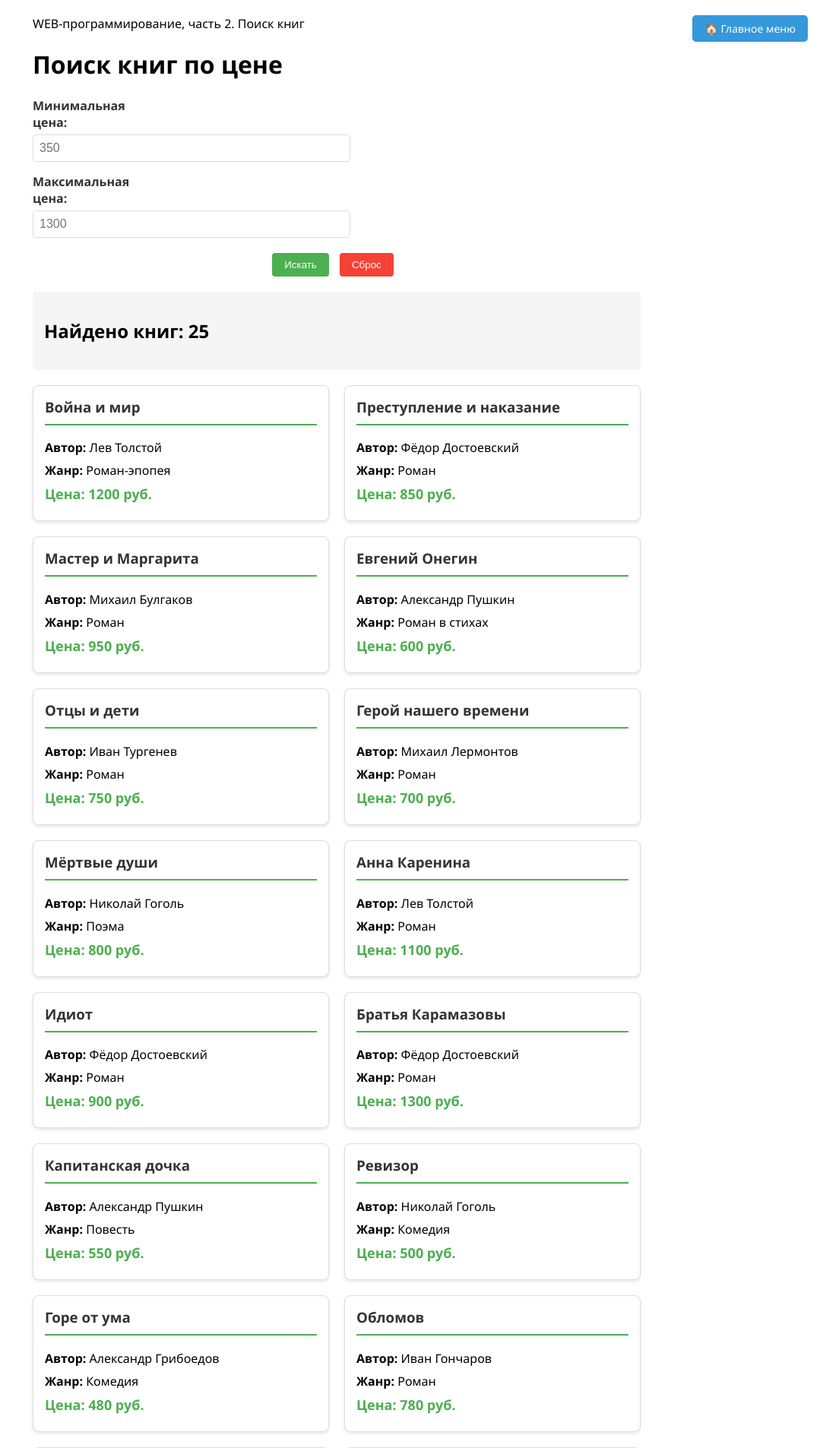
After one commit to Elizaveta2894/web-back-lab, a Flask app: page /lab3/books in a window 1280 px wide. The commit adds this page. Shown: the top 1906 px of the page at 76% size, without its empty margins (197-1280 px from the left). Run offline with Flask 3, Linux system fonts and the light colour scheme.

Commit message:
Доп.задание

```diff
--- a/lab3.py
+++ b/lab3.py
@@ -171,3 +171,74 @@ def settings_clear():
     resp.delete_cookie('bg_color')
     resp.delete_cookie('font_size')
     return resp
+
+
+books_products = [
+    {"name": "Война и мир", "price": 1200, "author": "Лев Толстой", "genre": "Роман-эпопея"},
+    {"name": "Преступление и наказание", "price": 850, "author": "Фёдор Достоевский", "genre": "Роман"},
+    {"name": "Мастер и Маргарита", "price": 950, "author": "Михаил Булгаков", "genre": "Роман"},
+    {"name": "Евгений Онегин", "price": 600, "author": "Александр Пушкин", "genre": "Роман в стихах"},
+    {"name": "Отцы и дети", "price": 750, "author": "Иван Тургенев", "genre": "Роман"},
+    {"name": "Герой нашего времени", "price": 700, "author": "Михаил Лермонтов", "genre": "Роман"},
+    {"name": "Мёртвые души", "price": 800, "author": "Николай Гоголь", "genre": "Поэма"},
+    {"name": "Анна Каренина", "price": 1100, "author": "Лев Толстой", "genre": "Роман"},
+    {"name": "Идиот", "price": 900, "author": "Фёдор Достоевский", "genre": "Роман"},
+    {"name": "Братья Карамазовы", "price": 1300, "author": "Фёдор Достоевский", "genre": "Роман"},
+    {"name": "Капитанская дочка", "price": 550, "author": "Александр Пушкин", "genre": "Повесть"},
+    {"name": "Ревизор", "price": 500, "author": "Николай Гоголь", "genre": "Комедия"},
+    {"name": "Горе от ума", "price": 480, "author": "Александр Грибоедов", "genre": "Комедия"},
+    {"name": "Обломов", "price": 780, "author": "Иван Гончаров", "genre": "Роман"},
+    {"name": "Гроза", "price": 450, "author": "Александр Островский", "genre": "Драма"},
+    {"name": "Бесы", "price": 950, "author": "Фёдор Достоевский", "genre": "Роман"},
+    {"name": "Дубровский", "price": 520, "author": "Александр Пушкин", "genre": "Повесть"},
+    {"name": "Нос", "price": 400, "author": "Николай Гоголь", "genre": "Повесть"},
+    {"name": "Шинель", "price": 420, "author": "Николай Гоголь", "genre": "Повесть"},
+    {"name": "Станционный смотритель", "price": 380, "author": "Александр Пушкин", "genre": "Повесть"},
+    {"name": "Бесприданница", "price": 470, "author": "Александр Островский", "genre": "Драма"},
+    {"name": "Левша", "price": 430, "author": "Николай Лесков", "genre": "Повесть"},
+    {"name": "Очарованный странник", "price": 680, "author": "Николай Лесков", "genre": "Повесть"},
+    {"name": "Детство", "price": 590, "author": "Лев Толстой", "genre": "Повесть"},
+    {"name": "Муму", "price": 350, "author": "Иван Тургенев", "genre": "Рассказ"}
+]
+
+@lab3.route("/lab3/books")
+def books_page():
+    min_price_all = min(b["price"] for b in books_products)
+    max_price_all = max(b["price"] for b in books_products)
+    min_price = request.args.get("min_price", request.cookies.get("min_price", ""))
+    max_price = request.args.get("max_price", request.cookies.get("max_price", ""))
+
+    if "reset" in request.args:
+        resp = make_response(redirect("/lab3/books"))
+        resp.delete_cookie("min_price")
+        resp.delete_cookie("max_price")
+        return resp
+
+    filtered = books_products.copy()
+    if min_price or max_price:
+        try:
+            min_p = int(min_price) if min_price else min_price_all
+            max_p = int(max_price) if max_price else max_price_all
+
+            if min_p > max_p:
+                min_p, max_p = max_p, min_p
+
+            filtered = [b for b in books_products if min_p <= b["price"] <= max_p]
+        except ValueError:
+            filtered = books_products
+
+    resp = make_response(render_template(
+        "lab3/books.html",
+        books=filtered,
+        min_price=min_price,
+        max_price=max_price,
+        min_price_all=min_price_all,
+        max_price_all=max_price_all,
+        count=len(filtered)
+    ))
+
+    if min_price or max_price:
+        resp.set_cookie("min_price", min_price)
+        resp.set_cookie("max_price", max_price)
+
+    return resp
--- a/static/main.css
+++ b/static/main.css
@@ -200,7 +200,6 @@ button {
     cursor: pointer;
 }
 
-/* Стили для формы железнодорожного билета */
 .form-group {
     margin-bottom: 20px;
 }
@@ -232,7 +231,6 @@ button {
     margin-right: 8px;
 }
 
-/* Стили для билета */
 .ticket-container {
     max-width: 600px;
     margin: 0 auto;
@@ -318,3 +316,81 @@ button {
 .ticket-actions .button {
     margin: 0 10px;
 }
+
+.form-group {
+    margin-bottom: 15px;
+}
+
+.form-group label {
+    display: block;
+    margin-bottom: 5px;
+    font-weight: bold;
+}
+
+.form-group input {
+    padding: 8px;
+    border: 1px solid #ddd;
+    border-radius: 4px;
+    width: 200px;
+}
+
+.form-actions {
+    margin: 20px 0;
+}
+
+.form-actions .button {
+    margin-right: 10px;
+}
+
+.results-info {
+    background: #f5f5f5;
+    padding: 15px;
+    border-radius: 5px;
+    margin: 20px 0;
+}
+
+.books-grid {
+    display: grid;
+    grid-template-columns: repeat(auto-fill, minmax(300px, 1fr));
+    gap: 20px;
+    margin-top: 20px;
+}
+
+.book-card {
+    border: 1px solid #ddd;
+    border-radius: 8px;
+    padding: 15px;
+    background: white;
+    box-shadow: 0 2px 4px rgba(0,0,0,0.1);
+}
+
+.book-card h3 {
+    margin-top: 0;
+    color: #333;
+    border-bottom: 2px solid #4CAF50;
+    padding-bottom: 10px;
+}
+
+.book-info div {
+    margin-bottom: 8px;
+}
+
+.price {
+    font-size: 18px;
+    color: #4CAF50;
+    font-weight: bold;
+}
+
+.no-results {
+    text-align: center;
+    padding: 40px;
+    background: #ffebee;
+    border-radius: 8px;
+    margin: 20px 0;
+}
+
+.no-results p {
+    font-size: 18px;
+    color: #c62828;
+    margin: 0;
+}
--- /dev/null
+++ b/templates/lab3/books.html
@@ -0,0 +1,54 @@
+{% extends "base.html" %}
+
+{% block lab %}Поиск книг{% endblock %}
+
+{% block main %}
+    <h1>Поиск книг по цене</h1>
+
+    <form method="get">
+        <div class="form-group">
+            <label>Минимальная цена:</label>
+            <input type="number" name="min_price" value="{{ min_price }}"
+                   placeholder="{{ min_price_all }}" min="0">
+        </div>
+
+        <div class="form-group">
+            <label>Максимальная цена:</label>
+            <input type="number" name="max_price" value="{{ max_price }}"
+                   placeholder="{{ max_price_all }}" min="0">
+        </div>
+
+        <div class="form-actions">
+            <button type="submit" name="search" class="button">Искать</button>
+            <button type="submit" name="reset" class="button" style="background: #f44336;">Сброс</button>
+        </div>
+    </form>
+    <div class="results-info">
+        <h2>Найдено книг: {{ count }}</h2>
+        {% if min_price or max_price %}
+            <p>Диапазон цен:
+                {% if min_price %}{{ min_price }}{% else %}любая{% endif %} -
+                {% if max_price %}{{ max_price }}{% else %}любая{% endif %} руб.
+            </p>
+        {% endif %}
+    </div>
+
+    {% if books %}
+        <div class="books-grid">
+            {% for book in books %}
+                <div class="book-card">
+                    <h3>{{ book.name }}</h3>
+                    <div class="book-info">
+                        <div><strong>Автор:</strong> {{ book.author }}</div>
+                        <div><strong>Жанр:</strong> {{ book.genre }}</div>
+                        <div class="price"><strong>Цена:</strong> {{ book.price }} руб.</div>
+                    </div>
+                </div>
+            {% endfor %}
+        </div>
+    {% else %}
+        <div class="no-results">
+            <p>Не найдено ни одной книги по заданным критериям</p>
+        </div>
+    {% endif %}
+{% endblock %}
--- a/templates/lab3/lab3.html
+++ b/templates/lab3/lab3.html
@@ -20,8 +20,9 @@
         <a href="/lab3/del_cookie">Очистка куки</a> |
         <a href="/lab3/form1">Форма</a> |
         <a href="/lab3/order">Заказ напитка</a> |
-            <a href="/lab3/settings">Настройки отображения</a>
-            <a href="/lab3/railway">Железнодорожный билет</a>
+        <a href="/lab3/settings">Настройки отображения</a> |
+        <a href="/lab3/railway">Железнодорожный билет</a> |
+        <a href="/lab3/books">Поиск книг</a>
     </li>
 </ol>
 {% endblock %}
```
Lines whose indentation alone changed are shown as unchanged.
